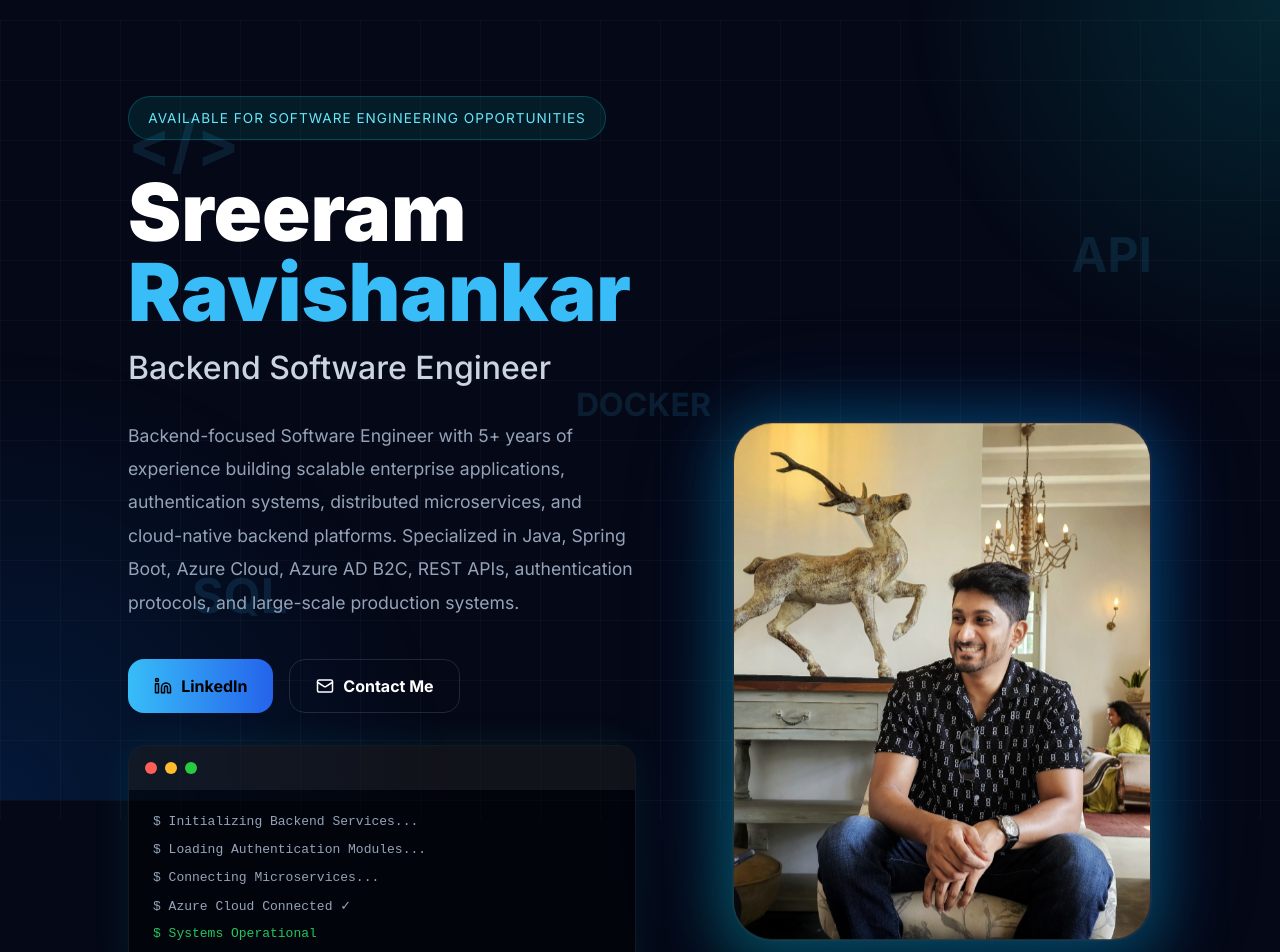
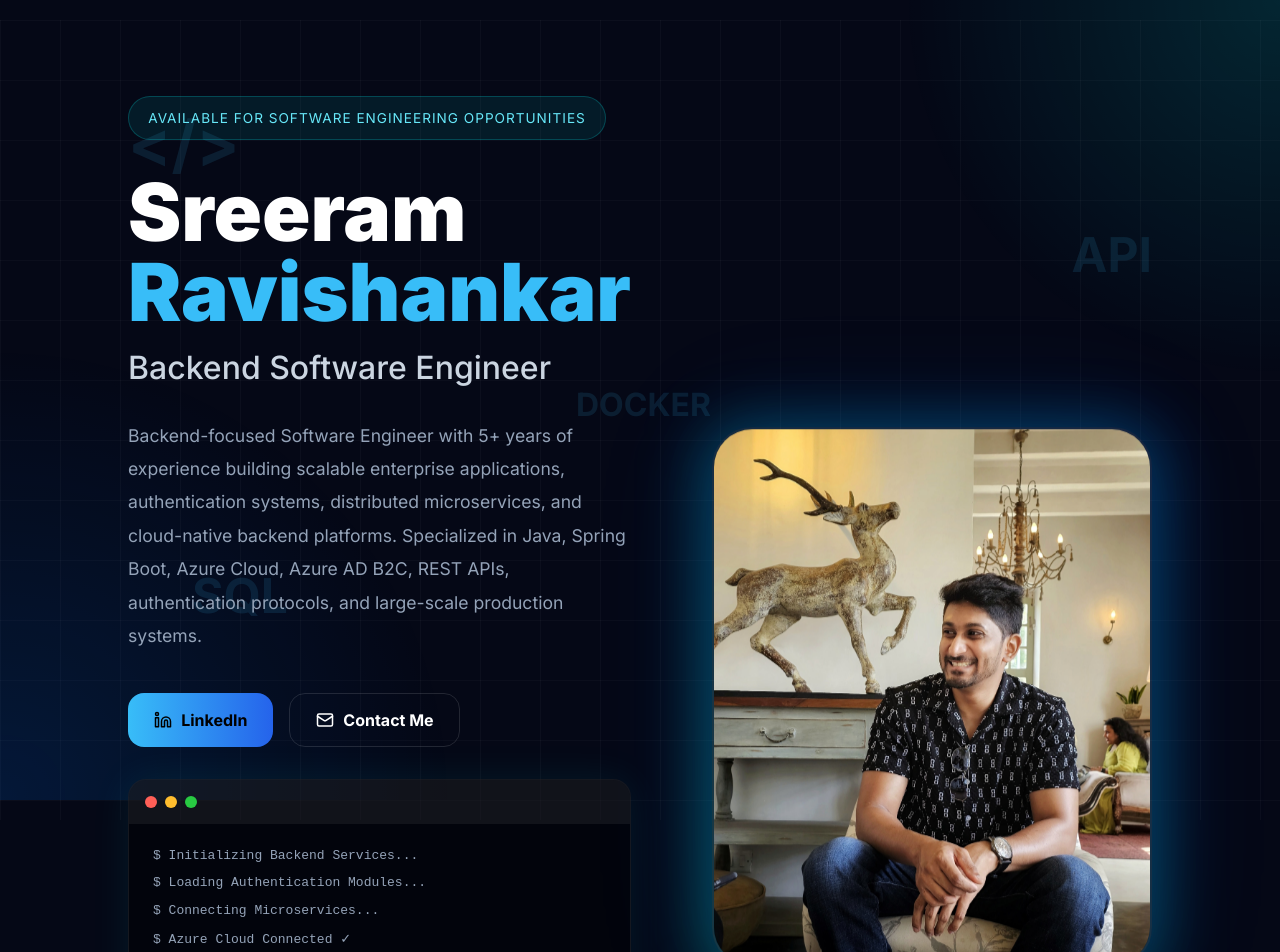
Before and after one commit to workram22/portfolio, a React (Create React App) app: page / in a window 1280 px wide. Shown: the top 952 px of the page. Built offline with nearby package versions, Linux system fonts and the light colour scheme.

Commit message:
ProfileImageFix

```diff
--- a/src/App.js
+++ b/src/App.js
@@ -171,7 +171,7 @@ export default function App() {
           >
 
             <div className="image-container">
-              <img src="/profile.jpg" alt="Sreeram" />
+              <img src={process.env.PUBLIC_URL + "/profile.jpg"} alt="Sreeram" />
             </div>
 
           </motion.div>
--- a/src/styles.css
+++ b/src/styles.css
@@ -29,24 +29,105 @@ html {
   z-index: -1;
 }
 
+.grid-background {
+  position: fixed;
+  inset: 0;
+  background-image:
+          linear-gradient(rgba(255,255,255,0.03) 1px, transparent 1px),
+          linear-gradient(90deg, rgba(255,255,255,0.03) 1px, transparent 1px);
+  background-size: 60px 60px;
+  z-index: -2;
+  animation: moveGrid 20s linear infinite;
+}
+
+@keyframes moveGrid {
+  from {
+    transform: translateY(0px);
+  }
+
+  to {
+    transform: translateY(60px);
+  }
+}
+
+.floating-icons {
+  position: fixed;
+  inset: 0;
+  pointer-events: none;
+  z-index: -1;
+}
+
+.floating-icon {
+  position: absolute;
+  color: rgba(56,189,248,0.12);
+  font-weight: 700;
+  animation: floatAnimation 10s infinite ease-in-out;
+}
+
+.java {
+  top: 15%;
+  left: 10%;
+  font-size: 4rem;
+}
+
+.api {
+  top: 30%;
+  right: 10%;
+  font-size: 3rem;
+}
+
+.db {
+  bottom: 20%;
+  left: 15%;
+  font-size: 3rem;
+}
+
+.cloud {
+  top: 70%;
+  right: 15%;
+  font-size: 2.5rem;
+}
+
+.docker {
+  top: 50%;
+  left: 45%;
+  font-size: 2rem;
+}
+
+@keyframes floatAnimation {
+
+  0% {
+    transform: translateY(0px);
+  }
+
+  50% {
+    transform: translateY(-20px);
+  }
+
+  100% {
+    transform: translateY(0px);
+  }
+
+}
+
 .hero {
   min-height: 100vh;
   display: flex;
   align-items: center;
-  justify-content: center;
+  justify-content: space-between;
   padding: 6rem 10%;
-  gap: 6rem;
+  gap: 5rem;
   position: relative;
   z-index: 2;
 }
 
 .hero-left {
   flex: 1;
-  max-width: 700px;
+  max-width: 650px;
 }
 
 .hero-right {
-  width: 420px;
+  width: 480px;
   display: flex;
   justify-content: center;
   align-items: center;
@@ -83,7 +164,6 @@ html {
 
 .hero-description {
   margin-top: 2rem;
-  max-width: 700px;
   color: #94a3b8;
   line-height: 1.9;
   font-size: 1.1rem;
@@ -127,19 +207,99 @@ html {
   color: #38bdf8;
 }
 
+.terminal-window {
+  margin-top: 2rem;
+  background: rgba(0,0,0,0.45);
+  border: 1px solid rgba(255,255,255,0.08);
+  border-radius: 18px;
+  overflow: hidden;
+  max-width: 550px;
+  box-shadow: 0 0 40px rgba(0,255,255,0.08);
+}
+
+.terminal-header {
+  background: rgba(255,255,255,0.06);
+  padding: 1rem;
+  display: flex;
+  gap: 0.5rem;
+}
+
+.terminal-header span {
+  width: 12px;
+  height: 12px;
+  border-radius: 50%;
+}
+
+.terminal-header span:nth-child(1) {
+  background: #ff5f57;
+}
+
+.terminal-header span:nth-child(2) {
+  background: #ffbd2e;
+}
+
+.terminal-header span:nth-child(3) {
+  background: #28ca42;
+}
+
+.terminal-body {
+  padding: 1.5rem;
+  font-family: monospace;
+}
+
+.terminal-body p {
+  color: #94a3b8;
+  margin-bottom: 0.8rem;
+}
+
+.terminal-body .success {
+  color: #22c55e;
+}
+
 .image-container {
   position: relative;
 }
 
+.image-container::before {
+  content: '';
+  position: absolute;
+  inset: -15px;
+  background: linear-gradient(
+          45deg,
+          rgba(0,255,255,0.2),
+          rgba(0,100,255,0.2)
+  );
+  border-radius: 40px;
+  z-index: -1;
+  filter: blur(30px);
+}
+
 .image-container img {
-  width: 420px;
-  height: 520px;
+  width: 440px;
+  height: 540px;
   object-fit: cover;
   border-radius: 40px;
   border: 2px solid rgba(255,255,255,0.08);
   box-shadow:
           0 0 60px rgba(0,255,255,0.12),
           0 0 120px rgba(0,120,255,0.15);
+  animation: floatProfile 5s ease-in-out infinite;
+}
+
+@keyframes floatProfile {
+
+  0% {
+    transform: translateY(0px);
+  }
+
+  50% {
+    transform: translateY(-10px);
+  }
+
+  100% {
+    transform: translateY(0px);
+  }
+
 }
 
 .stats {
@@ -359,32 +519,47 @@ footer span {
   color: #64748b;
 }
 
-@media (max-width: 1000px) {
+@media (max-width: 1100px) {
+
+  .hero {
+    flex-direction: row;
+    justify-content: space-between;
+    gap: 3rem;
+  }
+
+  .hero-left {
+    max-width: 55%;
+  }
+
+  .hero-right {
+    width: 380px;
+  }
+
+  .hero h1 {
+    font-size: 3.8rem;
+  }
+
+}
+
+@media (max-width: 850px) {
 
   .hero {
     flex-direction: column;
     text-align: center;
-    padding-top: 8rem;
   }
 
-  .hero-buttons {
-    justify-content: center;
+  .hero-left {
+    max-width: 100%;
   }
 
+  .hero-buttons,
   .stats {
     justify-content: center;
   }
 
-  .hero h1 {
-    font-size: 3.5rem;
-  }
-
-  .section-title h2 {
-    font-size: 2.2rem;
-  }
-
-  .timeline-item {
-    flex-direction: column;
+  .image-container img {
+    width: 320px;
+    height: 420px;
   }
 
 }
@@ -399,181 +574,8 @@ footer span {
     font-size: 1.4rem;
   }
 
-  .image-container img {
-    width: 300px;
-    height: 380px;
-  }
-
   .section {
     padding: 4rem 7%;
   }
 
 }
-
-.grid-background {
-  position: fixed;
-  inset: 0;
-  background-image:
-          linear-gradient(rgba(255,255,255,0.03) 1px, transparent 1px),
-          linear-gradient(90deg, rgba(255,255,255,0.03) 1px, transparent 1px);
-  background-size: 60px 60px;
-  z-index: -2;
-  animation: moveGrid 20s linear infinite;
-}
-
-@keyframes moveGrid {
-  from {
-    transform: translateY(0px);
-  }
-
-  to {
-    transform: translateY(60px);
-  }
-}
-
-.floating-icons {
-  position: fixed;
-  inset: 0;
-  pointer-events: none;
-  z-index: -1;
-}
-
-.floating-icon {
-  position: absolute;
-  color: rgba(56,189,248,0.12);
-  font-weight: 700;
-  animation: floatAnimation 10s infinite ease-in-out;
-}
-
-.java {
-  top: 15%;
-  left: 10%;
-  font-size: 4rem;
-}
-
-.api {
-  top: 30%;
-  right: 10%;
-  font-size: 3rem;
-}
-
-.db {
-  bottom: 20%;
-  left: 15%;
-  font-size: 3rem;
-}
-
-.cloud {
-  top: 70%;
-  right: 15%;
-  font-size: 2.5rem;
-}
-
-.docker {
-  top: 50%;
-  left: 45%;
-  font-size: 2rem;
-}
-
-@keyframes floatAnimation {
-
-  0% {
-    transform: translateY(0px);
-  }
-
-  50% {
-    transform: translateY(-20px);
-  }
-
-  100% {
-    transform: translateY(0px);
-  }
-
-}
-
-.terminal-window {
-  margin-top: 2rem;
-  background: rgba(0,0,0,0.45);
-  border: 1px solid rgba(255,255,255,0.08);
-  border-radius: 18px;
-  overflow: hidden;
-  max-width: 550px;
-  box-shadow: 0 0 40px rgba(0,255,255,0.08);
-}
-
-.terminal-header {
-  background: rgba(255,255,255,0.06);
-  padding: 1rem;
-  display: flex;
-  gap: 0.5rem;
-}
-
-.terminal-header span {
-  width: 12px;
-  height: 12px;
-  border-radius: 50%;
-}
-
-.terminal-header span:nth-child(1) {
-  background: #ff5f57;
-}
-
-.terminal-header span:nth-child(2) {
-  background: #ffbd2e;
-}
-
-.terminal-header span:nth-child(3) {
-  background: #28ca42;
-}
-
-.terminal-body {
-  padding: 1.5rem;
-  font-family: monospace;
-}
-
-.terminal-body p {
-  color: #94a3b8;
-  margin-bottom: 0.8rem;
-}
-
-.terminal-body .success {
-  color: #22c55e;
-}
-
-.image-container {
-  position: relative;
-}
-
-.image-container::before {
-  content: '';
-  position: absolute;
-  inset: -15px;
-  background: linear-gradient(
-          45deg,
-          rgba(0,255,255,0.2),
-          rgba(0,100,255,0.2)
-  );
-  border-radius: 40px;
-  z-index: -1;
-  filter: blur(30px);
-}
-
-.image-container img {
-  animation: floatProfile 5s ease-in-out infinite;
-}
-
-@keyframes floatProfile {
-
-  0% {
-    transform: translateY(0px);
-  }
-
-  50% {
-    transform: translateY(-10px);
-  }
-
-  100% {
-    transform: translateY(0px);
-  }
-
-}
```
